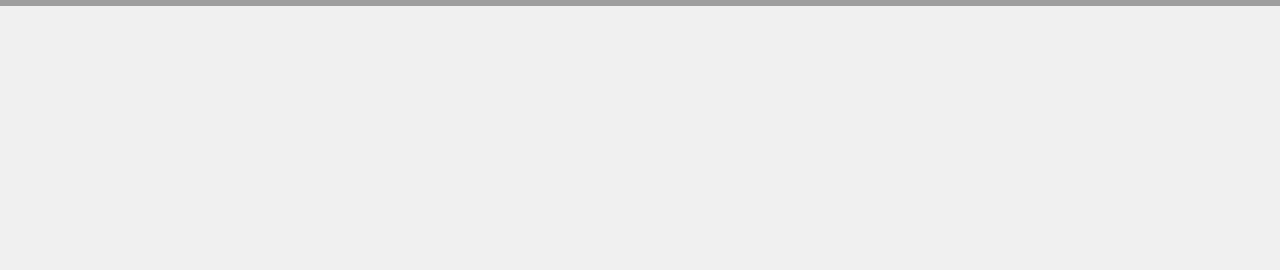
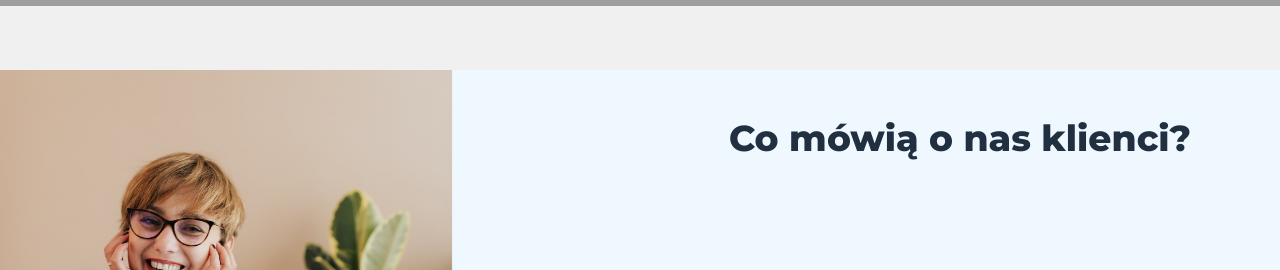
Before and after one commit to RafWiel/Demo-Homepage, a React (Vite) app: page / in a window 1280 px wide. Shown: the part 2184-2454 px from the top of the page. Before the commit the page ends 2190 px from the top, so only its background shows below. Built offline with nearby package versions, Linux system fonts and the light colour scheme; grey boxes are pictures that could not be loaded.

Commit message:
Add SocialProofPanel

```diff
--- /dev/null
+++ b/src/assets/home/social-proof-panel.css
@@ -0,0 +1,119 @@
+@import '../keyframes.css';
+
+.spp-container {
+    width: 80%;
+    display: flex;
+    flex-wrap: no-wrap;
+    margin: auto;
+    margin-top: 5%;
+
+    background-color: aliceblue;
+}
+
+.spp-left-section {
+    width: 30%;
+    height: 500px;
+    margin-right: 10%;
+    overflow: hidden;
+}
+
+.spp-image {
+    height: 550px;
+    object-fit: cover;
+    object-position: center center;
+    opacity: 0;
+}
+
+.spp-right-section {
+    width: 60%;
+    height: 500px;
+    overflow: hidden;
+}
+
+.spp-title-container {
+    overflow: hidden;
+    height: 30%;
+}
+
+.spp-title {
+    font-family: 'Montserrat', 'Segoe UI', Tahoma, Geneva, Verdana, sans-serif;
+    font-size: 36px;
+    font-weight: 700;
+    color: #203040;
+    text-align: center;
+    margin-top: 5vh;
+    width: 100%;
+}
+
+.spp-card-slider {
+    overflow: hidden;
+    height: 70%;
+}
+
+@media (max-width: 1280px) {
+    .spp-container {
+        width: 100%;
+}
+
+    .spp-left-section {
+        width: 50%;
+        margin-right: 0;
+    }
+
+    .spp-right-section {
+        width: 50%;
+    }
+}
+
+@media (max-width: 960px) {
+    .spp-container {
+        width: 100%;
+        flex-wrap: wrap;
+    }
+
+    .spp-left-section {
+        width: 100%;
+        margin-right: 0;
+    }
+
+    .spp-right-section {
+        width: 100%;
+    }
+
+    .spp-title {
+        font-size: 2em;
+    }
+
+    .spp-image {
+        width: 100%;
+    }
+}
+
+@media (prefers-reduced-motion: no-preference) {
+    .spp-title-animation {
+        animation: spp-slideDown 3s ease-out, fadeIn 3s ease-in;
+    }
+
+    .spp-image-animation {
+        animation: fadeIn 1s ease-in, spp-scaleDown 3s ease-out;
+        animation-fill-mode: forwards;
+    }
+}
+
+@keyframes spp-slideDown {
+    from {
+        margin-top: -10vh;
+    }
+    to {
+        margin-top: 5vh;
+    }
+}
+
+@keyframes spp-scaleDown {
+    from {
+        transform: scale(1.2);
+    }
+    to {
+        transform: scale(1.0);
+    }
+  }
--- a/src/components/home/MainPanel.tsx
+++ b/src/components/home/MainPanel.tsx
@@ -4,7 +4,7 @@ import { useInView } from 'react-intersection-observer';
 const MainPanel = () => {
     const { ref, inView } = useInView({
         triggerOnce: true
-      });
+    });
 
     return (
         <div ref={ref} className="mp-container">
--- /dev/null
+++ b/src/components/home/SocialProofPanel.tsx
@@ -0,0 +1,28 @@
+import '../../assets/home/social-proof-panel.css';
+import { useInView } from 'react-intersection-observer';
+
+const SocialProofPanel = () => {
+    const { ref, inView } = useInView({
+        triggerOnce: true
+    });
+
+    return (
+        <div ref={ref}  className="spp-container">
+            <div className="spp-left-section">
+                <img
+                    className={`spp-image ${inView ? 'spp-image-animation' : ''}`}
+                    src="/src/assets/home/images/social_proof.jpg" alt=""/>
+            </div>
+            <div className="spp-right-section">
+                <div className="spp-title-container">
+                    <div className={`spp-title ${inView ? 'spp-title-animation' : ''}`}>
+                        Co mówią o nas klienci?
+                    </div>
+                </div>
+                {/* <card-slider ref="cardSlider" class="spp-card-slider"/> */}
+            </div>
+        </div>
+    );
+}
+
+export default SocialProofPanel;
--- a/src/pages/Home.tsx
+++ b/src/pages/Home.tsx
@@ -2,6 +2,7 @@ import MainImage from "../components/home/MainImage";
 import MainCards from "../components/home/MainCards";
 import MainPanel from "../components/home/MainPanel";
 import ExperienceBanner from "../components/home/ExperienceBanner";
+import SocialProofPanel from "../components/home/SocialProofPanel";
 
 const Home = () => {
     return (
@@ -10,6 +11,7 @@ const Home = () => {
             <MainCards />
             <MainPanel />
             <ExperienceBanner />
+            <SocialProofPanel />
         </>
     );
 }
```
